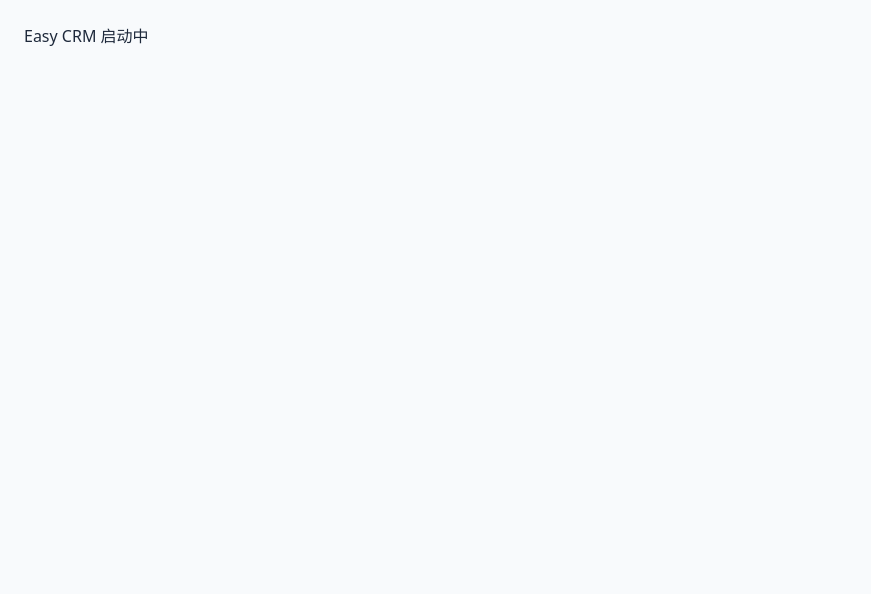
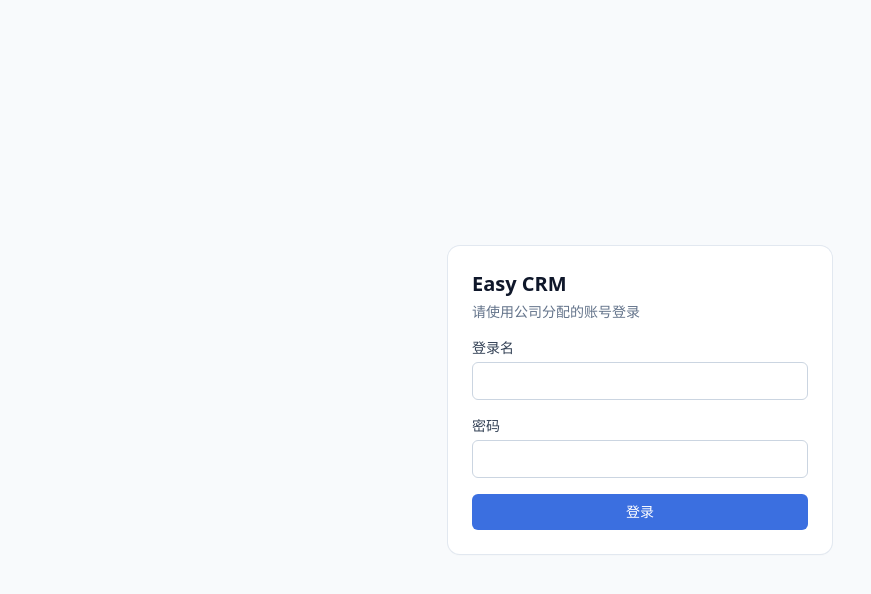
Before and after one commit to fuwaynecn/Easy_CRM, a React (Vite) app in the folder frontend/: page /login in a window 1280 px wide. Before the commit this address led to /. Shown: the top 594 px of the page, without its empty margins (0-871 px from the left). Built offline with nearby package versions, Linux system fonts and the light colour scheme; no server answers.

Commit message:
feat(web): 登录页与鉴权上下文

```diff
--- a/frontend/src/App.tsx
+++ b/frontend/src/App.tsx
@@ -1,19 +1,49 @@
 import { QueryClient, QueryClientProvider } from "@tanstack/react-query";
 import { BrowserRouter, Navigate, Route, Routes } from "react-router-dom";
+
+import { AuthProvider, useAuth } from "./auth/AuthProvider";
+import { RequireAuth } from "./auth/RequireAuth";
+import LoginPage from "./pages/LoginPage";
 
 const queryClient = new QueryClient({
   defaultOptions: { queries: { retry: 1, refetchOnWindowFocus: false } },
 });
 
+function HomePage() {
+  const { user, logout } = useAuth();
+  return (
+    <div className="p-6">
+      <h1 className="text-lg font-semibold">欢迎，{user?.display_name}</h1>
+      <p className="mt-1 text-sm text-slate-500">角色：{user?.role}</p>
+      <button
+        onClick={() => void logout()}
+        className="mt-4 rounded-md border border-slate-300 px-3 py-1.5 text-sm hover:bg-slate-100"
+      >
+        退出登录
+      </button>
+    </div>
+  );
+}
+
 export default function App() {
   return (
     <QueryClientProvider client={queryClient}>
-      <BrowserRouter>
-        <Routes>
-          <Route path="/" element={<div className="p-6">Easy CRM 启动中</div>} />
-          <Route path="*" element={<Navigate to="/" replace />} />
-        </Routes>
-      </BrowserRouter>
+      <AuthProvider>
+        <BrowserRouter>
+          <Routes>
+            <Route path="/login" element={<LoginPage />} />
+            <Route
+              path="/"
+              element={
+                <RequireAuth>
+                  <HomePage />
+                </RequireAuth>
+              }
+            />
+            <Route path="*" element={<Navigate to="/" replace />} />
+          </Routes>
+        </BrowserRouter>
+      </AuthProvider>
     </QueryClientProvider>
   );
 }
--- /dev/null
+++ b/frontend/src/api/auth.ts
@@ -0,0 +1,20 @@
+import { api } from "./client";
+import type { User } from "./types";
+
+export interface LoginResult {
+  access_token: string;
+  expires_in: number;
+  user: User;
+}
+
+export function loginRequest(username: string, password: string) {
+  return api.post<LoginResult>("/api/v1/auth/login", { username, password });
+}
+
+export function meRequest() {
+  return api.get<User>("/api/v1/me");
+}
+
+export function logoutRequest() {
+  return api.post<void>("/api/v1/auth/logout");
+}
--- a/frontend/src/api/client.ts
+++ b/frontend/src/api/client.ts
@@ -16,6 +16,7 @@
     public detail?: unknown,
   ) {
     super(message);
+    this.name = "ApiError";
   }
 }
 
@@ -28,12 +29,22 @@
       credentials: "include",
     })
       .then(async (resp) => {
-        if (!resp.ok) return false;
-        const data = (await resp.json()) as { access_token: string };
+        if (!resp.ok) {
+          setAccessToken(null);
+          return false;
+        }
+        const data = (await resp.json()) as { access_token?: unknown };
+        if (typeof data.access_token !== "string") {
+          setAccessToken(null);
+          return false;
+        }
         setAccessToken(data.access_token);
         return true;
       })
-      .catch(() => false)
+      .catch(() => {
+        setAccessToken(null);
+        return false;
+      })
       .finally(() => {
         refreshing = null;
       });
--- /dev/null
+++ b/frontend/src/auth/AuthProvider.tsx
@@ -0,0 +1,65 @@
+import { createContext, useContext, useEffect, useMemo, useState } from "react";
+import type { ReactNode } from "react";
+
+import { loginRequest, logoutRequest, meRequest } from "../api/auth";
+import { setAccessToken, tryRefresh } from "../api/client";
+import type { User } from "../api/types";
+
+interface AuthState {
+  user: User | null;
+  loading: boolean;
+  login: (username: string, password: string) => Promise<void>;
+  logout: () => Promise<void>;
+}
+
+const AuthContext = createContext<AuthState | null>(null);
+
+export function AuthProvider({ children }: { children: ReactNode }) {
+  const [user, setUser] = useState<User | null>(null);
+  const [loading, setLoading] = useState(true);
+
+  useEffect(() => {
+    let cancelled = false;
+    (async () => {
+      const refreshed = await tryRefresh();
+      if (refreshed) {
+        try {
+          const me = await meRequest();
+          if (!cancelled) setUser(me);
+        } catch {
+          if (!cancelled) setUser(null);
+        }
+      }
+      if (!cancelled) setLoading(false);
+    })();
+    return () => {
+      cancelled = true;
+    };
+  }, []);
+
+  const value = useMemo<AuthState>(
+    () => ({
+      user,
+      loading,
+      async login(username: string, password: string) {
+        const result = await loginRequest(username, password);
+        setAccessToken(result.access_token);
+        setUser(result.user);
+      },
+      async logout() {
+        await logoutRequest().catch(() => undefined);
+        setAccessToken(null);
+        setUser(null);
+      },
+    }),
+    [user, loading],
+  );
+
+  return <AuthContext.Provider value={value}>{children}</AuthContext.Provider>;
+}
+
+export function useAuth(): AuthState {
+  const ctx = useContext(AuthContext);
+  if (ctx === null) throw new Error("useAuth 必须在 AuthProvider 内使用");
+  return ctx;
+}
--- /dev/null
+++ b/frontend/src/auth/RequireAuth.tsx
@@ -0,0 +1,17 @@
+import { Navigate, useLocation } from "react-router-dom";
+import type { ReactNode } from "react";
+
+import { useAuth } from "./AuthProvider";
+
+export function RequireAuth({ children }: { children: ReactNode }) {
+  const { user, loading } = useAuth();
+  const location = useLocation();
+
+  if (loading) {
+    return <div className="flex h-full items-center justify-center text-slate-500">加载中…</div>;
+  }
+  if (user === null) {
+    return <Navigate to="/login" replace state={{ from: location.pathname }} />;
+  }
+  return <>{children}</>;
+}
--- /dev/null
+++ b/frontend/src/components/Field.tsx
@@ -0,0 +1,34 @@
+import type { InputHTMLAttributes, TextareaHTMLAttributes } from "react";
+
+interface FieldProps extends InputHTMLAttributes<HTMLInputElement> {
+  label: string;
+  error?: string;
+}
+
+export function Field({ label, error, ...rest }: FieldProps) {
+  return (
+    <label className="block">
+      <span className="mb-1 block text-sm font-medium text-slate-700">{label}</span>
+      <input
+        {...rest}
+        className="w-full rounded-md border border-slate-300 px-3 py-2 text-sm outline-none focus:border-brand-500 focus:ring-2 focus:ring-brand-100"
+      />
+      {error ? <span className="mt-1 block text-xs text-red-600">{error}</span> : null}
+    </label>
+  );
+}
+
+export function TextArea({
+  label,
+  ...rest
+}: TextareaHTMLAttributes<HTMLTextAreaElement> & { label: string }) {
+  return (
+    <label className="block">
+      <span className="mb-1 block text-sm font-medium text-slate-700">{label}</span>
+      <textarea
+        {...rest}
+        className="w-full rounded-md border border-slate-300 px-3 py-2 text-sm outline-none focus:border-brand-500 focus:ring-2 focus:ring-brand-100"
+      />
+    </label>
+  );
+}
--- /dev/null
+++ b/frontend/src/pages/LoginPage.tsx
@@ -0,0 +1,66 @@
+import { useState } from "react";
+import { useNavigate } from "react-router-dom";
+
+import { ApiError } from "../api/client";
+import { useAuth } from "../auth/AuthProvider";
+import { Field } from "../components/Field";
+
+export default function LoginPage() {
+  const { login } = useAuth();
+  const navigate = useNavigate();
+  const [username, setUsername] = useState("");
+  const [password, setPassword] = useState("");
+  const [error, setError] = useState<string | null>(null);
+  const [submitting, setSubmitting] = useState(false);
+
+  async function onSubmit(event: React.FormEvent) {
+    event.preventDefault();
+    setError(null);
+    setSubmitting(true);
+    try {
+      await login(username, password);
+      navigate("/", { replace: true });
+    } catch (err) {
+      setError(err instanceof ApiError ? err.message : "登录失败，请重试");
+    } finally {
+      setSubmitting(false);
+    }
+  }
+
+  return (
+    <div className="flex min-h-full items-center justify-center px-4">
+      <form
+        onSubmit={onSubmit}
+        className="w-full max-w-sm space-y-4 rounded-xl bg-white p-6 shadow-sm ring-1 ring-slate-200"
+      >
+        <div>
+          <h1 className="text-xl font-semibold text-slate-900">Easy CRM</h1>
+          <p className="mt-1 text-sm text-slate-500">请使用公司分配的账号登录</p>
+        </div>
+        <Field
+          label="登录名"
+          value={username}
+          autoComplete="username"
+          onChange={(e) => setUsername(e.target.value)}
+          required
+        />
+        <Field
+          label="密码"
+          type="password"
+          value={password}
+          autoComplete="current-password"
+          onChange={(e) => setPassword(e.target.value)}
+          required
+        />
+        {error ? <p className="text-sm text-red-600">{error}</p> : null}
+        <button
+          type="submit"
+          disabled={submitting}
+          className="w-full rounded-md bg-brand-500 py-2 text-sm font-medium text-white hover:bg-brand-600 disabled:opacity-60"
+        >
+          {submitting ? "登录中…" : "登录"}
+        </button>
+      </form>
+    </div>
+  );
+}
--- a/frontend/vite.config.ts
+++ b/frontend/vite.config.ts
@@ -7,7 +7,7 @@
     port: 5173,
     proxy: {
       "/api": {
-        target: "http://localhost:8000",
+        target: "http://127.0.0.1:8000",
         changeOrigin: false,
       },
     },
```
